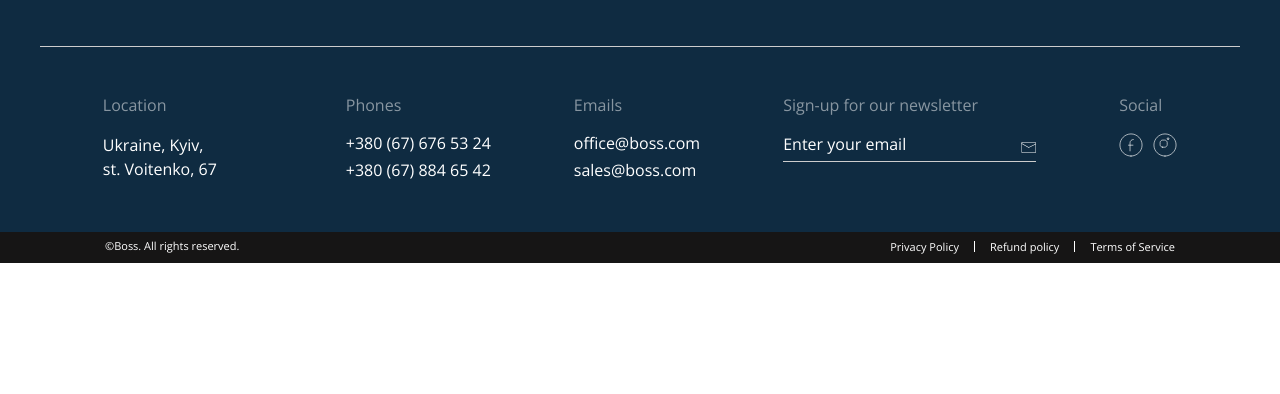
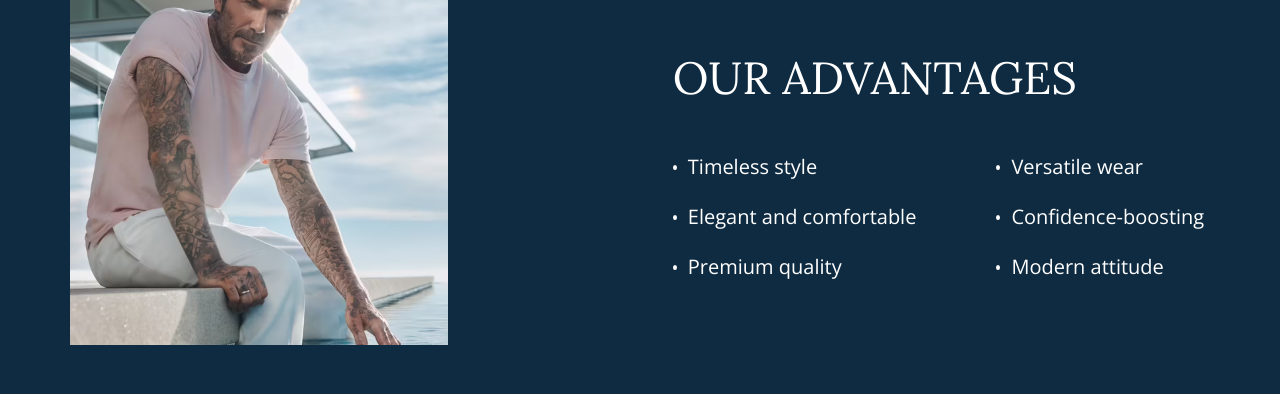
Before and after one commit to dsurdiy/boss, a website: page app/pages/index.html in a window 1280 px wide. Shown: the part 3461-3855 px from the top of the page. Before the commit the page ends 3724 px from the top, so only its background shows below. Drawn offline with nearby package versions, Linux system fonts and the light colour scheme; files that its build step writes are made by us from their sources; files whose address does not match are found by name.

Commit message:
added advantages section to main page

```diff
--- a/app/pages/index.html
+++ b/app/pages/index.html
@@ -131,6 +131,26 @@
           </div>
         </div>
       </section>
+      <section class="advantages">
+        <div class="advantages__container">
+          <picture class="advantages__img">
+            <source srcset="images/advantages.avif" type="image/avif">
+            <source srcset="images/advantages.webp" type="image/webp">
+            <img src="images/advantages.jpg" alt="Photo">
+          </picture>
+          <div class="advantages__content">
+            <h2 class="advantages__title title title--white">OUR ADVANTAGES</h2>
+            <ul class="advantages__list">
+              <li class="advantages__item">Timeless style</li>
+              <li class="advantages__item">Elegant and comfortable</li>
+              <li class="advantages__item">Premium quality</li>
+              <li class="advantages__item">Versatile wear</li>
+              <li class="advantages__item">Confidence-boosting</li>
+              <li class="advantages__item">Modern attitude</li>
+            </ul>
+          </div>
+        </div>
+      </section>
     </main>
 
     <!--=include footer.html -->
--- a/app/scss/style.scss
+++ b/app/scss/style.scss
@@ -720,12 +720,15 @@ body {
 // ============= ABOUT ==================================================================================
 
 .about {
-  padding: 90px 0 150px;
+  padding: 90px 0 233px;
+  @media (max-width: vars.$tablet) {
+    padding: 90px 0 90px;
+  }
   @media (max-width: vars.$mobile) {
-    padding: 80px 0 120px;
+    padding: 80px 0 80px;
   }
   @media (max-width: vars.$mobileSmall) {
-    padding: 60px 0 90px;
+    padding: 60px 0 60px;
   }
   // .about__container
   &__container {
@@ -837,3 +840,102 @@ body {
     }
   }
 }
+
+// ============ ADVANTAGES =======================================================================================
+
+.advantages {
+  background-color: vars.$mainBgColor;
+  color: vars.$whiteColor;
+  // .advantages__container
+  &__container {
+    position: relative;
+    display: flex;
+    justify-content: flex-end;
+    padding: 60px 10px 38px;
+    @media (max-width: vars.$tablet) {
+      justify-content: center;
+    }
+    @media (max-width: vars.$mobile) {
+      justify-content: flex-start;
+    }
+  }
+  // .advantages__img
+  &__img {
+    position: absolute;
+    left: 40px;
+    bottom: 0;
+    max-width: 378px;
+    @media (max-width: vars.$tablet) {
+      left: 0;
+      max-width: none;
+      width: 100%;
+      height: 100%;
+      opacity: 0.5;
+      img {
+        width: 100%;
+        height: 100%;
+        object-fit: cover;
+        object-position: 0px -100px;
+      }
+    }
+    @media (max-width: vars.$mobile) {
+      img {
+        object-position: top;
+      }
+    }
+  }
+  // .advantages__content
+  &__content {
+    position: relative;
+    z-index: 1;
+    max-width: 570px;
+    @media (max-width: vars.$tablet) {
+      max-width: 650px;
+    }
+    @media (max-width: vars.$mobile) {
+      padding-left: 40px;
+    }
+    @media (max-width: vars.$mobileSmall) {
+      padding-left: 20px;
+    }
+  }
+  // .advantages__title
+  &__title {
+    &:not(:last-child) {
+      margin-bottom: 50px;
+      @media (max-width: vars.$mobile) {
+        margin-bottom: 20px;
+      }
+    }
+  }
+  // .advantages__list
+  &__list {
+    margin-left: 15px;
+    column-count: 2;
+    column-gap: 95px;
+    @media (max-width: vars.$pc) {
+      column-gap: 70px;
+    }
+    @media (max-width: vars.$tablet) {
+      column-gap: 175px;
+    }
+    @media (max-width: vars.$mobile) {
+      column-count: 1;
+    }
+  }
+  // .advantages__item
+  &__item {
+    position: relative;
+    margin-bottom: 30px;
+    &::before {
+      content: "";
+      position: absolute;
+      left: -15px;
+      top: 8px;
+      width: 4px;
+      height: 5px;
+      border-radius: 50%;
+      background-color: vars.$whiteColor;
+    }
+  }
+}
```
Also changed, not shown: app/images/advantages.avif (added), app/images/advantages.jpg (added), app/images/advantages.webp (added), app/images/src/advantages.jpg (added).
